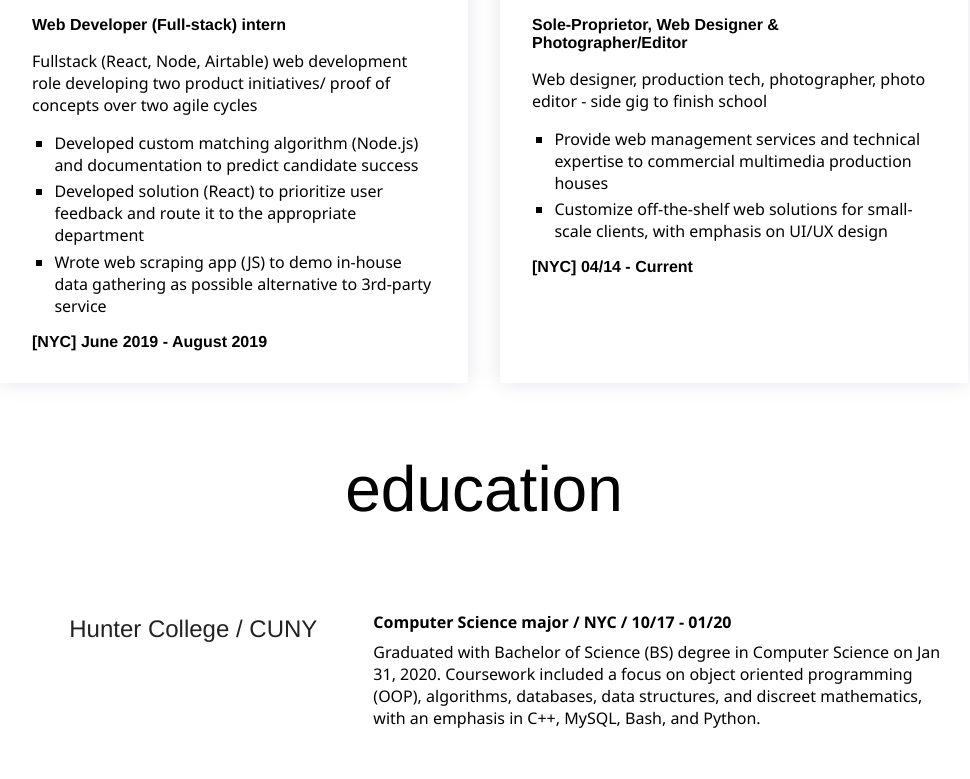
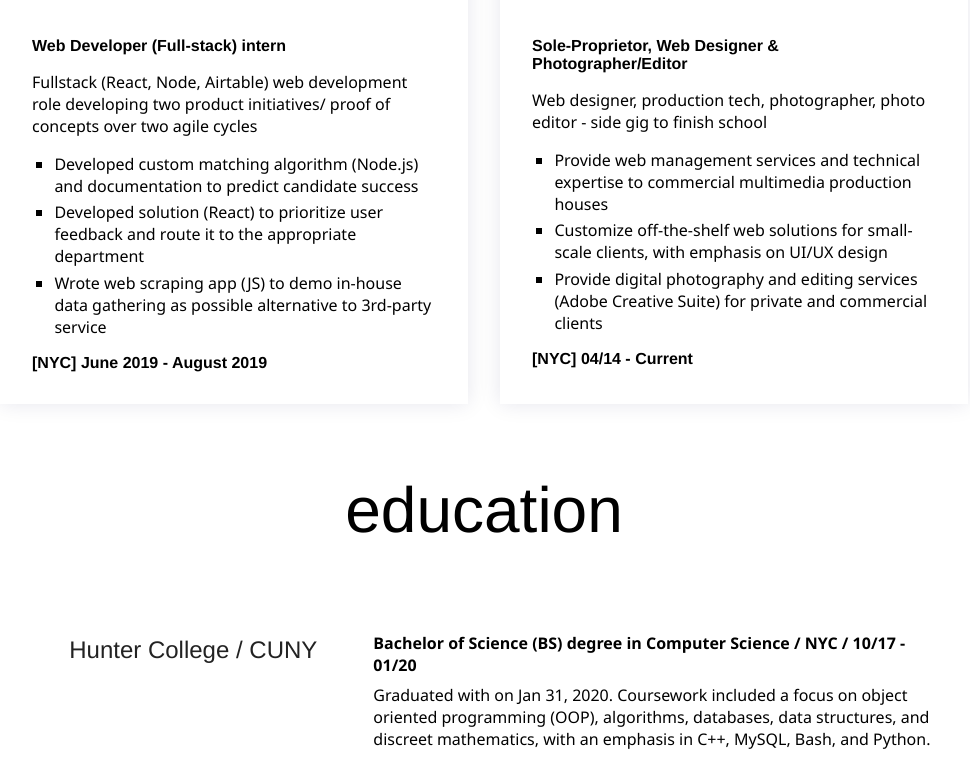
Before and after one commit to LawrenceCastillo/ada-theme-react-template, a React (Create React App) app: page / in a window 1280 px wide. Shown: the part 2892-3671 px from the top of the page, without its empty margins (156-1126 px from the left). Built offline with nearby package versions, Linux system fonts and the light colour scheme.

Commit message:
Update info in education, bio

```diff
--- a/src/info.js
+++ b/src/info.js
@@ -17,7 +17,7 @@ export default
         about: 'Hey, I\'m Lawrence 👋 I\'m a fanatic about new technologies including microprocessors for around-the-home projects and all things involving AR... It\'s the future of tech. When I\'m not geeking out on new technology or coding apps for the web, you can generally find me getting my hands dirty with everything from carving woodblocks and making paper, to electroplating silver to copper for Daguerreotypes. Say hi and let\'s talk about your project.',
         skills:
         [
-          'JavaScript', 'React.js', 'Node.js', 'Express.js', 'Redux', 'MongoDB', 'GraphQL', 'Firebase'
+          'JavaScript/ TypeScript', 'React/ React-Native', 'Swift/ SwiftUI', 'CSS/ SASS', 'Redux', 'Hooks', 'MobX', 'GraphQL', 'Node.js','MongoDB', 'Firebase', 'Netlify'
         ],
         social:
         [
@@ -108,7 +108,7 @@ export default
             timeframe: '04/14 - Current',
             role: 'Sole-Proprietor, Web Designer & Photographer/Editor',
             description: 'Web designer, production tech, photographer, photo editor - side gig to finish school',
-            highlights: ['Provide web management services and technical expertise to commercial multimedia production houses','Customize off-the-shelf web solutions for small-scale clients, with emphasis on UI/UX design'],
+            highlights: ['Provide web management services and technical expertise to commercial multimedia production houses','Customize off-the-shelf web solutions for small-scale clients, with emphasis on UI/UX design','Provide digital photography and editing services (Adobe Creative Suite) for private and commercial clients'],
           },
         ],
       },
@@ -167,8 +167,8 @@ export default
             site_url: 'https://hunter.cuny.edu/',
             location: 'NYC',
             timeframe: '10/17 - 01/20',
-            role: 'Computer Science major',
-            description: 'Graduated with Bachelor of Science (BS) degree in Computer Science on Jan 31, 2020. Coursework included a focus on object oriented programming (OOP), algorithms, databases, data structures, and discreet mathematics, with an emphasis in C++, MySQL, Bash, and Python.',
+            role: 'Bachelor of Science (BS) degree in Computer Science',
+            description: 'Graduated with on Jan 31, 2020. Coursework included a focus on object oriented programming (OOP), algorithms, databases, data structures, and discreet mathematics, with an emphasis in C++, MySQL, Bash, and Python.',
             highlights: [],
           },
           {
@@ -178,8 +178,8 @@ export default
             site_url: 'https://ttp.nyc/cuny-programs',
             location: 'NYC',
             timeframe: '06/19 - 01/20',
-            role: '2019 Resident',
-            description: 'Intensive fullstack web application bootcamp with focus on MERN stack (JS, React, Node, Mongo, Express ), with additional study in Git, MySQL, authentication with Passport, and deployment to Heroku.',
+            role: '2019 Resident + Fullstack Application Bootcamp',
+            description: 'Intensive fullstack web application bootcamp with focus on MERN stack (JS, React, Node, MongoDB, Express ), with additional study in Git, MySQL, authentication with Passport, and deployment to Heroku.',
             highlights: [],
           },
           {
@@ -189,8 +189,8 @@ export default
             site_url: 'https://www.hancockcollege.edu/',
             location: 'CA',
             timeframe: '08/03 - 12/09',
-            role: 'Electronics Technology major',
-            description: 'Associate of Science (AS) degree in Electronics completed in \'09. Coursework included digital circuit design and analysis, measurement and instrumentation, and programming',
+            role: 'Associate of Science (AS) degree in Electronics',
+            description: 'AS degree completed in \'09. Coursework included digital circuit design and analysis, measurement and instrumentation, and programming',
             highlights: [],
           },
         ],
```
